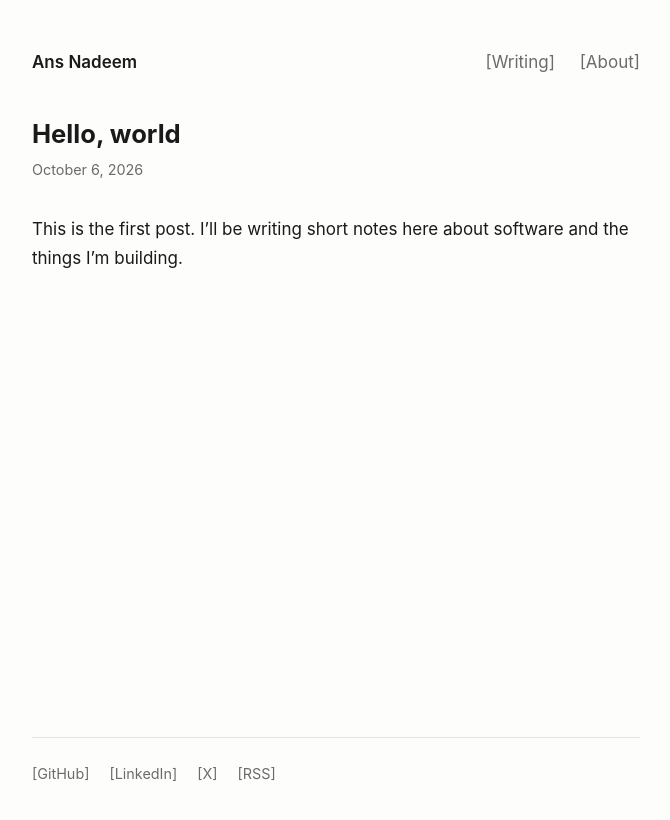
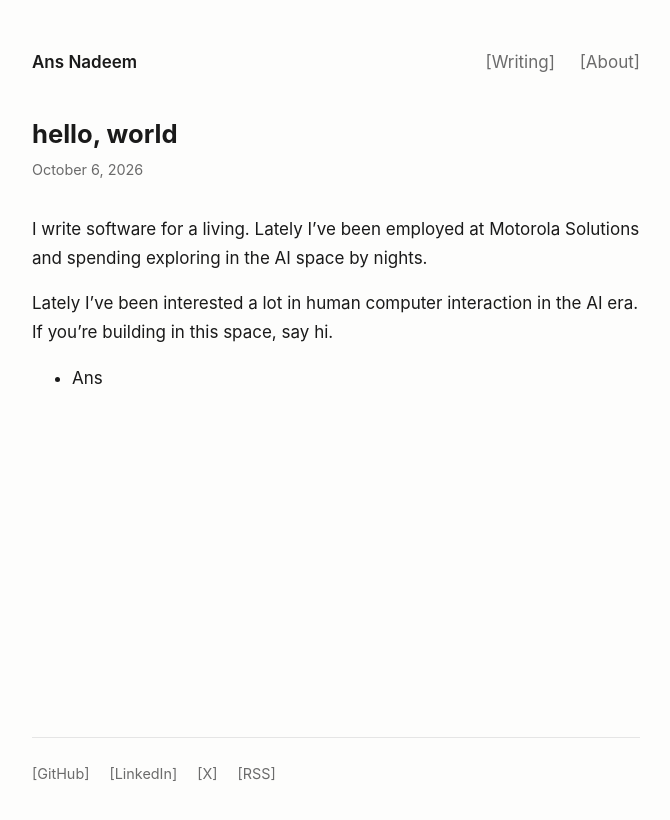
Before and after one commit to ansnadeem/ansnadeem.github.io, a Jekyll site: the page built from _posts/2026-10-06-hello-world.md, in a window 1280 px wide. Shown: the top 820 px of the page, without its empty margins (304-974 px from the left). Built offline with Jekyll 4.4.1, drawn with Linux system fonts in a browser that asks for light colours.

Commit message:
Write hello world post
Co-Authored-By: Claude Opus 5.5 <noreply@anthropic.com>
Claude-Session: https://claude.ai/code/session_01N1pceJkrpW3Qd329cZGwLS

```diff
--- a/_posts/2026-10-06-hello-world.md
+++ b/_posts/2026-10-06-hello-world.md
@@ -1,6 +1,10 @@
 ---
 layout: post
-title: Hello, world
+title: hello, world
 ---
 
-This is the first post. I'll be writing short notes here about software and the things I'm building.
+I write software for a living. Lately I've been employed at Motorola Solutions and spending exploring in the AI space by nights.
+
+Lately I've been interested a lot in human computer interaction in the AI era. If you're building in this space, say hi.
+
+- Ans
```
